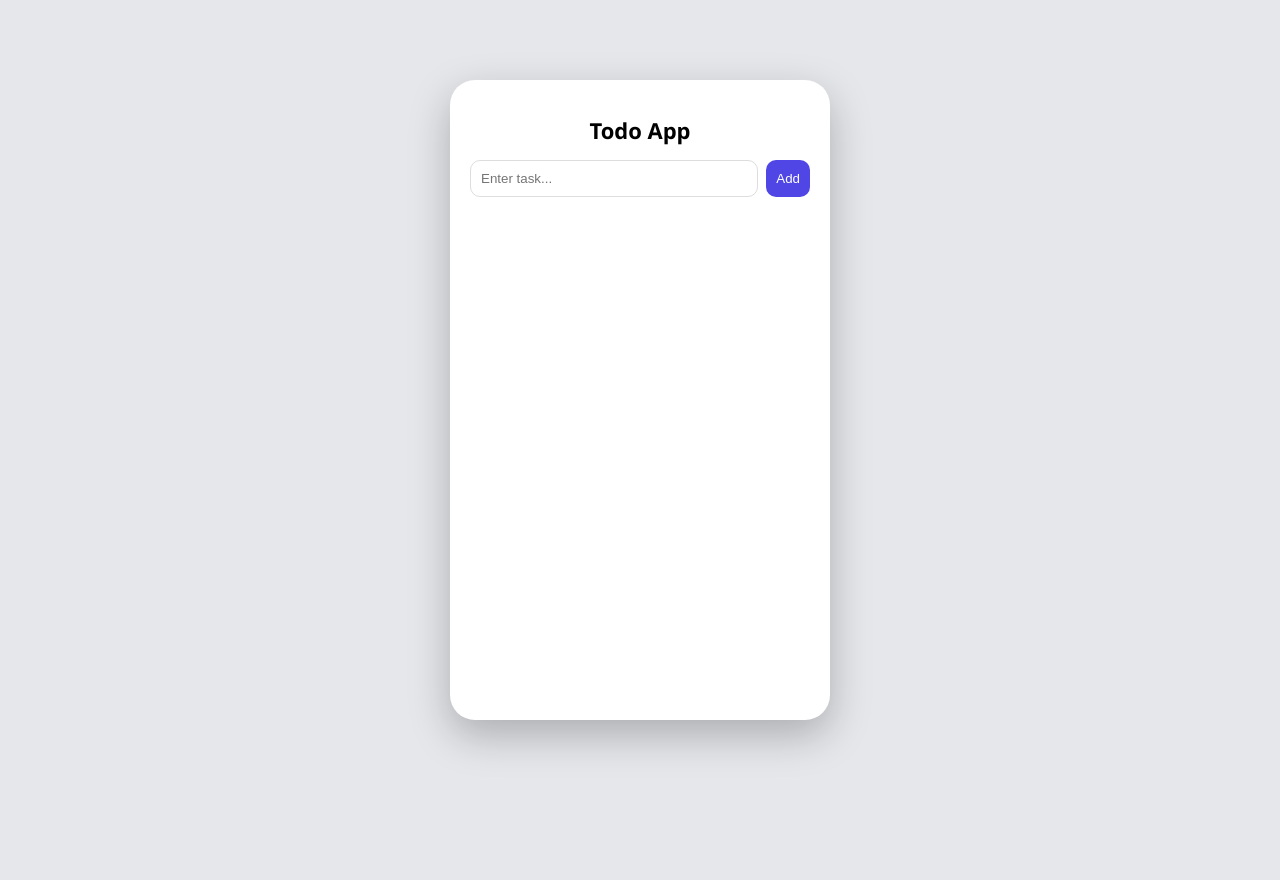
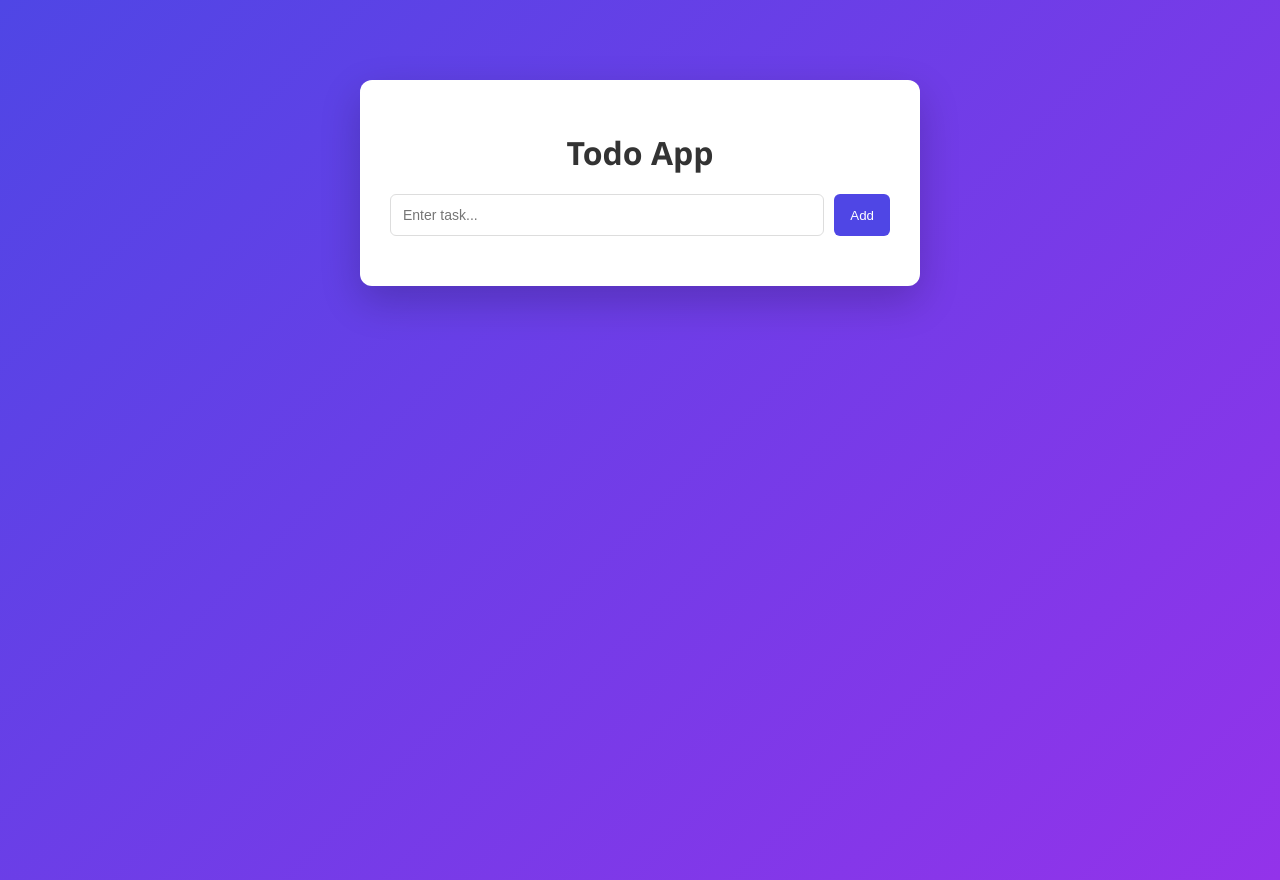
Before and after one commit to Mounika478-ui/todo-app, a React (Create React App) app: page / in a window 1280 px wide. Before the commit the page ends 800 px from the top, so only its background shows below. Built offline with nearby package versions, Linux system fonts and the light colour scheme.

Commit message:
Update App.css

```diff
--- a/src/App.css
+++ b/src/App.css
@@ -1,52 +1,50 @@
 body {
   margin: 0;
   font-family: "Segoe UI", sans-serif;
-  background: #e5e7eb;
-  display: flex;
-  justify-content: center;
-  align-items: center;
-  height: 100vh;
+  background: linear-gradient(135deg, #4f46e5, #9333ea);
+  min-height: 100vh;
 }
 
-/* Mobile-style container */
+/* Main container */
 .App {
-  width: 340px;
-  height: 600px;
+  width: 500px;
+  margin: 80px auto;
   background: #ffffff;
-  border-radius: 25px;
-  padding: 20px;
-  box-shadow: 0 15px 40px rgba(0, 0, 0, 0.25);
-  display: flex;
-  flex-direction: column;
+  padding: 30px;
+  border-radius: 12px;
+  box-shadow: 0 15px 40px rgba(0, 0, 0, 0.2);
 }
 
 /* Title */
 h1 {
   text-align: center;
-  font-size: 22px;
-  margin-bottom: 15px;
+  color: #333;
+  margin-bottom: 20px;
 }
 
 /* Input section */
 .input-box {
   display: flex;
-  gap: 8px;
+  gap: 10px;
 }
 
 input {
   flex: 1;
-  padding: 10px;
-  border-radius: 10px;
+  padding: 12px;
+  border-radius: 6px;
   border: 1px solid #ddd;
+  font-size: 14px;
 }
 
+/* Add button */
 button {
+  padding: 12px 16px;
   border: none;
-  border-radius: 10px;
-  padding: 10px;
   background: #4f46e5;
   color: white;
+  border-radius: 6px;
   cursor: pointer;
+  font-weight: 500;
 }
 
 button:hover {
@@ -57,35 +55,40 @@ button:hover {
 ul {
   list-style: none;
   padding: 0;
-  margin-top: 15px;
-  overflow-y: auto;
+  margin-top: 20px;
 }
 
 /* Each item */
 li {
-  background: #f3f4f6;
-  padding: 10px;
-  margin-bottom: 8px;
-  border-radius: 10px;
+  background: #f9fafb;
+  margin-bottom: 10px;
+  padding: 12px;
+  border-radius: 6px;
   display: flex;
   justify-content: space-between;
   align-items: center;
+  transition: 0.2s;
+}
+
+li:hover {
+  background: #eef2ff;
 }
 
 /* Text */
 .text {
-  font-size: 14px;
+  font-size: 15px;
+  color: #333;
 }
 
 /* Buttons */
 .btns {
   display: flex;
-  gap: 5px;
+  gap: 8px;
 }
 
 .btns button {
-  font-size: 12px;
-  padding: 6px 10px;
+  font-size: 13px;
+  padding: 6px 12px;
 }
 
 /* Edit */
```
